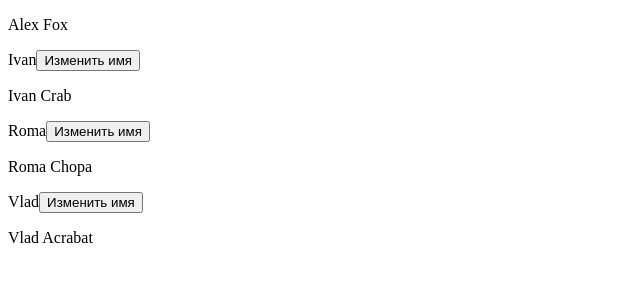
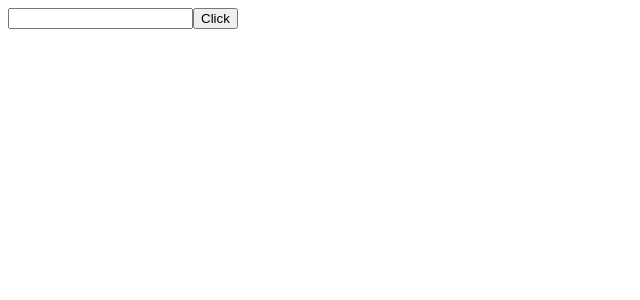
Before and after one commit to YaroslavOkrema/React, a React (Create React App) app in the folder 5.01/: page / in a window 1280 px wide. Shown: the top 300 px of the page, without its empty margins (0-640 px from the left). Built offline with nearby package versions, Linux system fonts and the light colour scheme.

Commit message:
feat: events

```diff
--- a/5.01/src/App.jsx
+++ b/5.01/src/App.jsx
@@ -1,56 +1,19 @@
 import React from "react";
 import UserName from "./UserName";
 
-let USERS = [
-    { id: 1, name: 'Alex', surname: 'Fox', age: 20},
-    { id: 2, name: 'Ivan', surname: 'Crab', age: 21},
-    { id: 3, name: 'Roma', surname: 'Chopa', age: 23},
-    { id: 4, name: 'Vlad', surname: 'Acrabat', age: 24},
-];
-
 const App = () => {
-    const changeName = (id, newName) => {
-        USERS.map((user) => {
-            if (user.id === id) {
-                return {
-                    id: user.id,
-                    name: newName,
-                    surname: user.surname,
-                    age: user.age,
-                };
-            }
-
-            return user;
-        });
-    };
-
-    const data = [];
-        {USERS.map((user, index) => (
-            data.push(
-                <div>
-                    <UserName
-                        userName={user.name}
-                        userSurname={user.surname}
-                        userAge={user.age}
-                        changeName={changeName}
-                        /*test="hello"
-                        test2={1321}
-                        test3={true}
-                        test4={{hello: 'world'}}
-                        test5={{test: '123'}}
-                        test6={() => {}}
-                        test7={'qwe'}
-                        test8*/
-                    />
-                </div>
-            )
-        ));
-        }
+    const onClickHandler = (event) => {
+        console.log(event);
+    }
     return (
-        <div>
-            {data}
+        <div onClick={onClickHandler}>
+            <input type="text" onChange={(event) => {
+                console.log('on change', event.target.value);
+            }}/>
+            <button>Click</button>
         </div>
     );
 }
 
+
 export default App;
```
